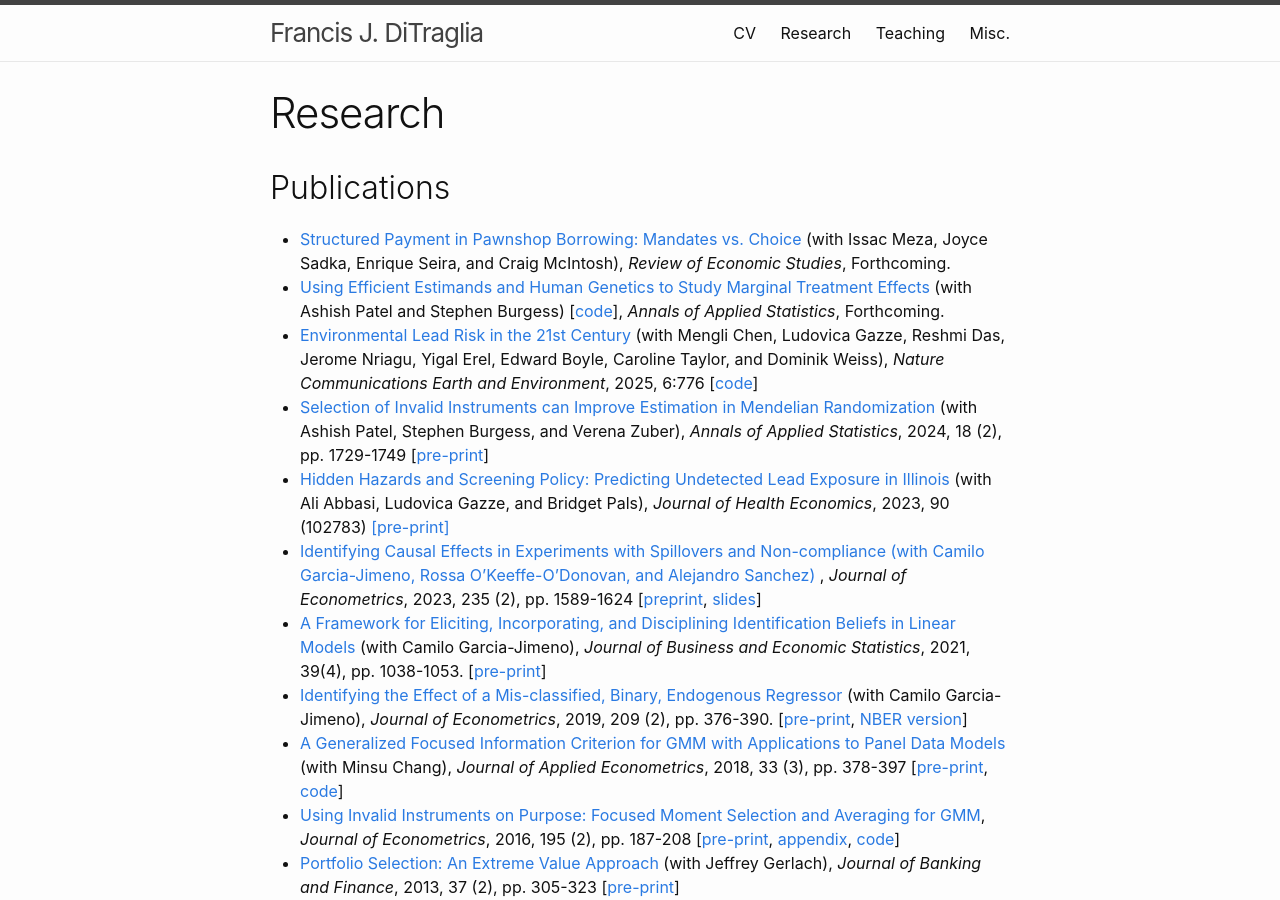
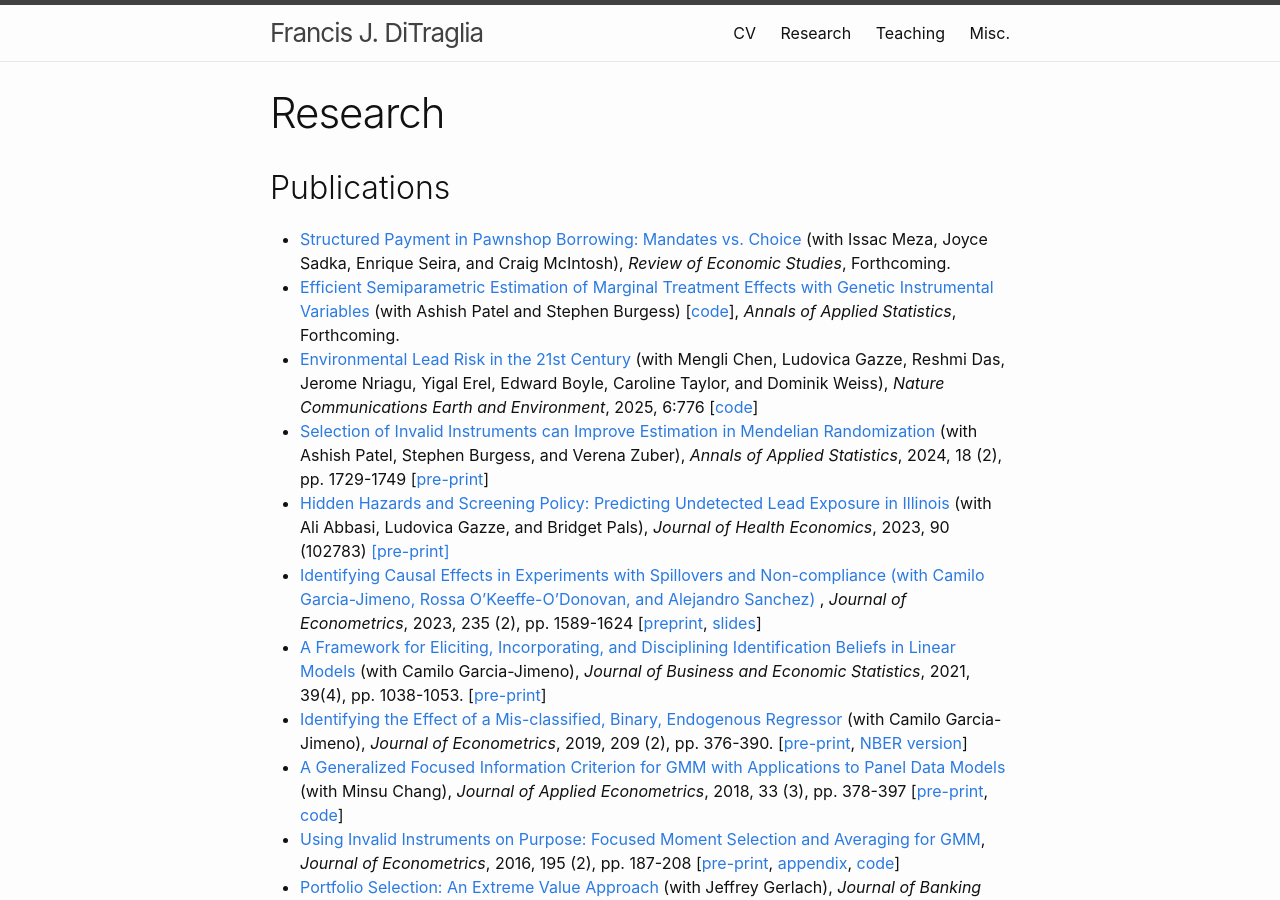
Before and after one commit to fditraglia/fditraglia.github.io, a Jekyll site: the page built from research.md, in a window 1280 px wide and 900 px high. Built offline with Jekyll 4.4.1, drawn with Linux system fonts in a browser that asks for light colours.

Commit message:
fix paper title

```diff
--- a/research.md
+++ b/research.md
@@ -7,7 +7,7 @@ permalink: /research/
 ## Publications
 
 - [Structured Payment in Pawnshop Borrowing: Mandates vs. Choice](http://arxiv.org/abs/2608.13775) (with Issac Meza, Joyce Sadka, Enrique Seira, and Craig McIntosh), *Review of Economic Studies*, Forthcoming.
-- [Using Efficient Estimands and Human Genetics to Study Marginal Treatment Effects](https://arxiv.org/abs/2603.08871) (with Ashish Patel and Stephen Burgess) [[code](https://github.com/ash-res/efficient.mte/)], *Annals of Applied Statistics*, Forthcoming.
+- [Efficient Semiparametric Estimation of Marginal Treatment Effects with Genetic Instrumental Variables](https://arxiv.org/abs/2603.08871) (with Ashish Patel and Stephen Burgess) [[code](https://github.com/ash-res/efficient.mte/)], *Annals of Applied Statistics*, Forthcoming.
 - [Environmental Lead Risk in the 21st Century](https://rdcu.be/eIRSq) (with Mengli Chen, Ludovica Gazze, Reshmi Das, Jerome Nriagu, Yigal Erel, Edward Boyle, Caroline Taylor, and Dominik Weiss), *Nature Communications Earth and Environment*, 2025, 6:776 [[code](https://github.com/fditraglia/lead-review-maps)]
 - [Selection of Invalid Instruments can Improve Estimation in Mendelian Randomization](https://doi.org/10.1214/23-AOAS1856) (with Ashish Patel, Stephen Burgess, and Verena Zuber), *Annals of Applied Statistics*, 2024, 18 (2), pp. 1729-1749 [[pre-print](https://arxiv.org/abs/2107.01513)]
 - [Hidden Hazards and Screening Policy: Predicting Undetected Lead Exposure in Illinois](https://doi.org/10.1016/j.jhealeco.2023.102783) (with Ali Abbasi, Ludovica Gazze, and Bridget Pals), *Journal of Health Economics*, 2023, 90 (102783) [[pre-print]](https://ditraglia.com/pdf/lead-JHE.pdf)
```
Also changed, not shown: 1 other file.
